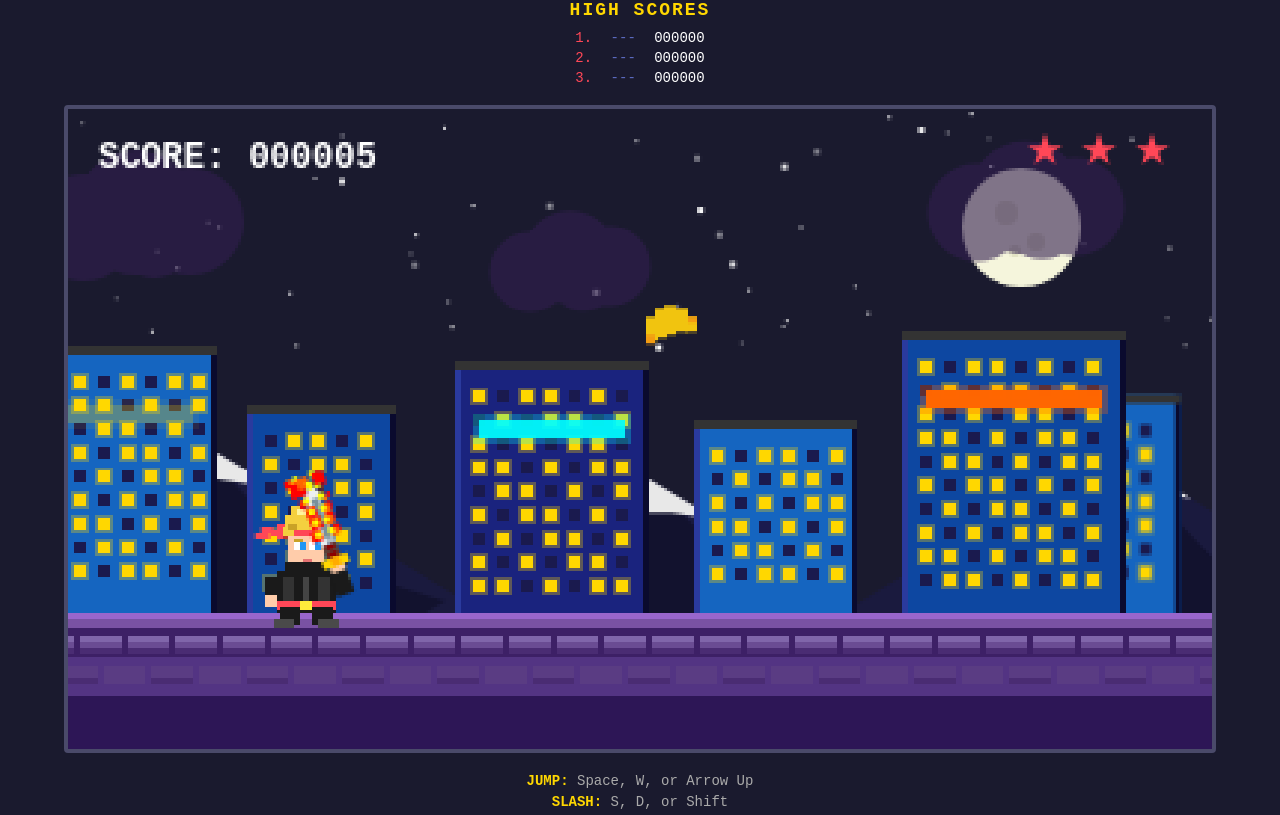
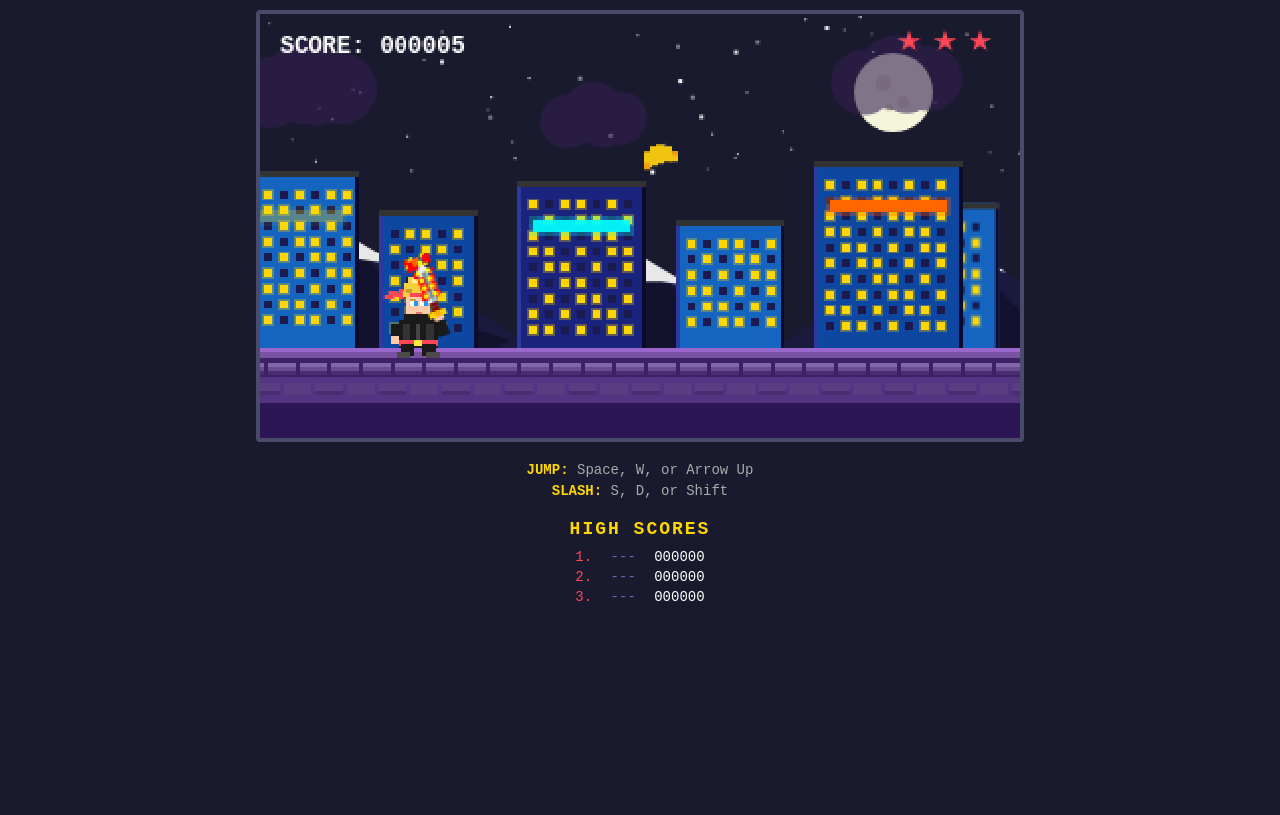
Before and after one commit to tomalterman/ninja-sam, a plain HTML site: page index.html in a window 1280 px wide. Drawn offline with Linux system fonts and the light colour scheme.

Commit message:
Move high scores below game and improve mobile viewport
- High scores now appear below the game for all devices
- Game canvas scales to fit viewport with reserved space for UI
- Hide keyboard instructions on touch devices
- Allow vertical scroll if needed
- Smaller high score text on short screens

Co-Authored-By: Claude Opus 4.5 <noreply@anthropic.com>

```diff
--- a/index.html
+++ b/index.html
@@ -15,11 +15,13 @@
             background: #1a1a2e;
             display: flex;
             flex-direction: column;
-            justify-content: center;
+            justify-content: flex-start;
             align-items: center;
             min-height: 100vh;
+            padding: 10px;
             font-family: 'Courier New', monospace;
-            overflow: hidden;
+            overflow-x: hidden;
+            overflow-y: auto;
         }
 
         #gameContainer {
@@ -72,6 +74,20 @@
             #touchControls {
                 display: flex;
             }
+            #instructions {
+                display: none;
+            }
+        }
+
+        @media (max-height: 700px) {
+            #highScores h2 {
+                font-size: 14px;
+                margin-bottom: 5px;
+            }
+            .scoreEntry {
+                font-size: 12px;
+                margin: 2px 0;
+            }
         }
 
         #instructions {
@@ -92,7 +108,7 @@
         #highScores {
             color: #fff;
             text-align: center;
-            margin-bottom: 15px;
+            margin-top: 15px;
             font-family: 'Courier New', monospace;
         }
 
@@ -141,14 +157,6 @@
     </style>
 </head>
 <body>
-    <div id="highScores">
-        <h2>HIGH SCORES</h2>
-        <div id="scoreList">
-            <div class="scoreEntry"><span class="rank">1.</span> <span class="name">---</span> <span class="score">000000</span></div>
-            <div class="scoreEntry"><span class="rank">2.</span> <span class="name">---</span> <span class="score">000000</span></div>
-            <div class="scoreEntry"><span class="rank">3.</span> <span class="name">---</span> <span class="score">000000</span></div>
-        </div>
-    </div>
     <div id="gameContainer">
         <canvas id="gameCanvas"></canvas>
         <div id="touchControls">
@@ -159,6 +167,14 @@
     <div id="instructions">
         <p><strong>JUMP:</strong> Space, W, or Arrow Up</p>
         <p><strong>SLASH:</strong> S, D, or Shift</p>
+    </div>
+    <div id="highScores">
+        <h2>HIGH SCORES</h2>
+        <div id="scoreList">
+            <div class="scoreEntry"><span class="rank">1.</span> <span class="name">---</span> <span class="score">000000</span></div>
+            <div class="scoreEntry"><span class="rank">2.</span> <span class="name">---</span> <span class="score">000000</span></div>
+            <div class="scoreEntry"><span class="rank">3.</span> <span class="name">---</span> <span class="score">000000</span></div>
+        </div>
     </div>
 
     <script>
@@ -401,14 +417,17 @@
         function resizeCanvas() {
             const container = document.getElementById('gameContainer');
             const maxWidth = window.innerWidth - 20;
-            const maxHeight = window.innerHeight - 20;
+            // Reserve space for instructions and high scores
+            const isTouchDevice = window.matchMedia('(pointer: coarse)').matches;
+            const reservedHeight = isTouchDevice ? 120 : 180;
+            const maxHeight = window.innerHeight - reservedHeight;
 
             let scale = Math.min(
                 maxWidth / CONFIG.BASE_WIDTH,
                 maxHeight / CONFIG.BASE_HEIGHT
             );
 
-            // Round down to nearest integer for crisp pixels
+            // Round down to nearest integer for crisp pixels (min 1)
             scale = Math.max(1, Math.floor(scale));
 
             game.canvas.style.width = (CONFIG.BASE_WIDTH * scale) + 'px';
```
